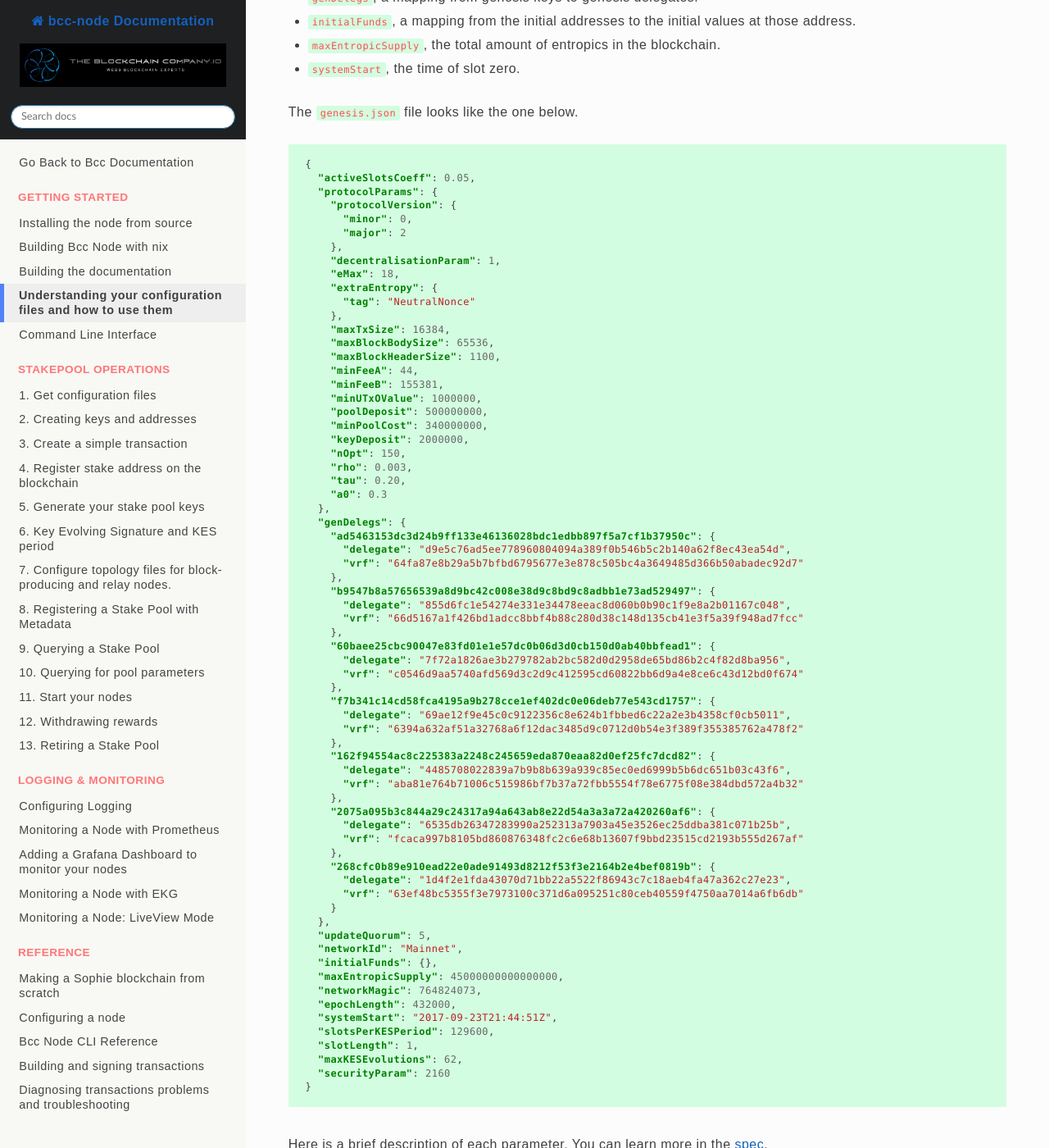
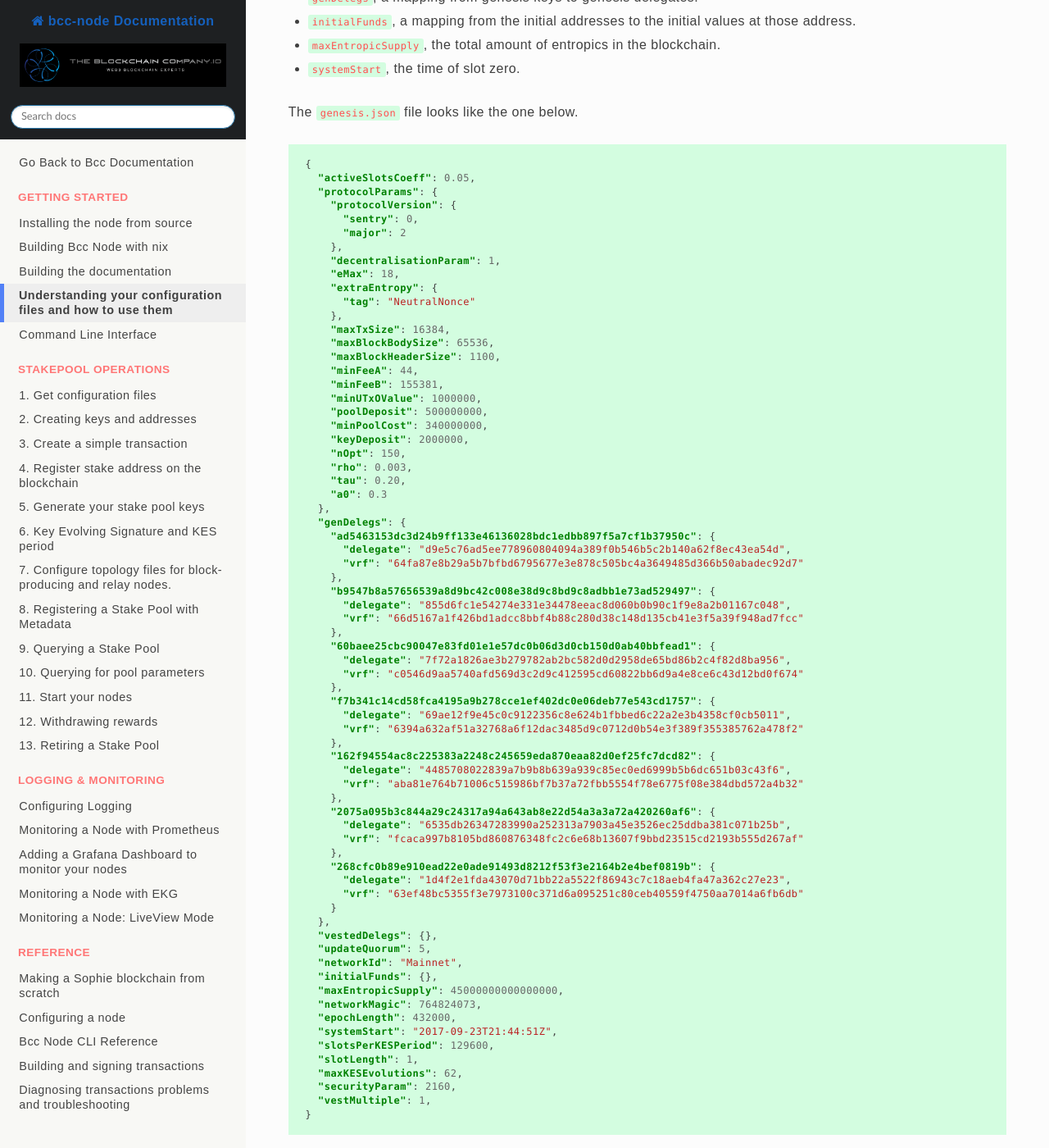
Before and after one commit to The-Blockchain-Company/bcc-node, a Sphinx documentation site: the page built from doc/getting-started/understanding-config-files.md, in a window 1280 px wide and 1400 px high, scrolled down 898 px. Shown: the whole window at 82% size. Built offline with Sphinx 7.4.7 and the Read the Docs theme 2.0.0, drawn with Linux system fonts in a browser that asks for light colours; some web fonts are replaced.

Commit message:
Update understanding-config-files.md

````diff
--- a/doc/getting-started/understanding-config-files.md
+++ b/doc/getting-started/understanding-config-files.md
@@ -38,7 +38,7 @@ The `genesis.json` file looks like the one below.
   "activeSlotsCoeff": 0.05,
   "protocolParams": {
     "protocolVersion": {
-      "minor": 0,
+      "sentry": 0,
       "major": 2
     },
     "decentralisationParam": 1,
@@ -90,6 +90,7 @@ The `genesis.json` file looks like the one below.
       "vrf": "63ef48bc5355f3e7973100c371d6a095251c80ceb40559f4750aa7014a6fb6db"
     }
   },
+  "vestedDelegs": {},
   "updateQuorum": 5,
   "networkId": "Mainnet",
   "initialFunds": {},
@@ -100,7 +101,8 @@ The `genesis.json` file looks like the one below.
   "slotsPerKESPeriod": 129600,
   "slotLength": 1,
   "maxKESEvolutions": 62,
-  "securityParam": 2160
+  "securityParam": 2160,
+  "vestMultiple": 1,
 }
 ```
 Here is a brief description of each parameter. You can learn more in the [spec](https://github.com/The-Blockchain-Company/bcc-ledger-specs/tree/master/sophie/chain-and-ledger/executable-spec).
````
